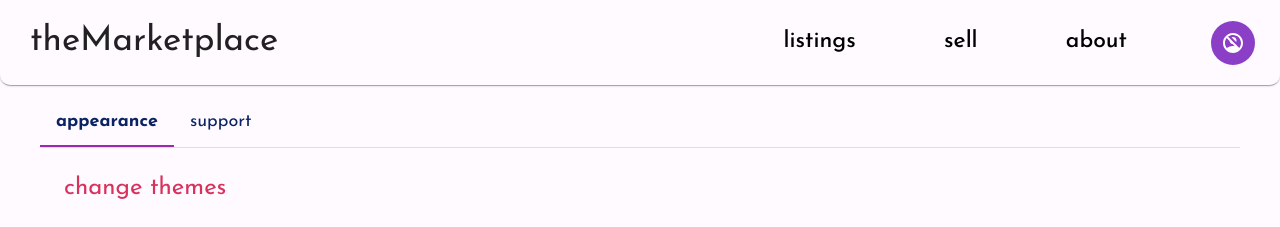
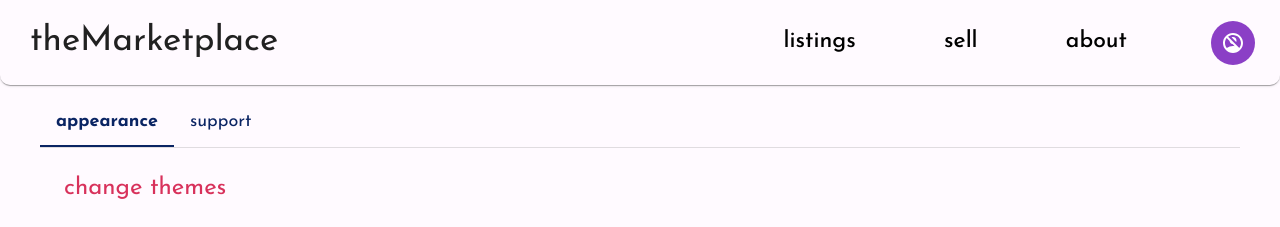
Before and after one commit to martin0he/theMarketplace, a React (Vite) app: page /settings in a window 1280 px wide. Shown: the top 227 px of the page. Built offline with nearby package versions, Linux system fonts and the light colour scheme; no server answers; the database is empty.

Commit message:
tab indicator color fixed

```diff
--- a/src/pages/AccountPage.tsx
+++ b/src/pages/AccountPage.tsx
@@ -47,6 +47,11 @@ const AccountPage = () => {
           value={value}
           onChange={handleChange}
           aria-label="basic tabs example"
+          sx={{
+            "& .MuiTabs-indicator": {
+              backgroundColor: theme.palette.customColors.royalBlue,
+            },
+          }}
         >
           <Tab
             label={
--- a/src/pages/SellPage.tsx
+++ b/src/pages/SellPage.tsx
@@ -97,6 +97,11 @@ const SellPage = () => {
           value={value}
           onChange={handleChange}
           aria-label="basic tabs example"
+          sx={{
+            "& .MuiTabs-indicator": {
+              backgroundColor: theme.palette.customColors.royalBlue,
+            },
+          }}
         >
           <Tab
             label={
--- a/src/pages/SettingsPage.tsx
+++ b/src/pages/SettingsPage.tsx
@@ -48,6 +48,11 @@ const SettingsPage = () => {
           value={value}
           onChange={handleChange}
           aria-label="basic tabs example"
+          sx={{
+            "& .MuiTabs-indicator": {
+              backgroundColor: theme.palette.customColors.royalBlue,
+            },
+          }}
         >
           <Tab
             label={
```
